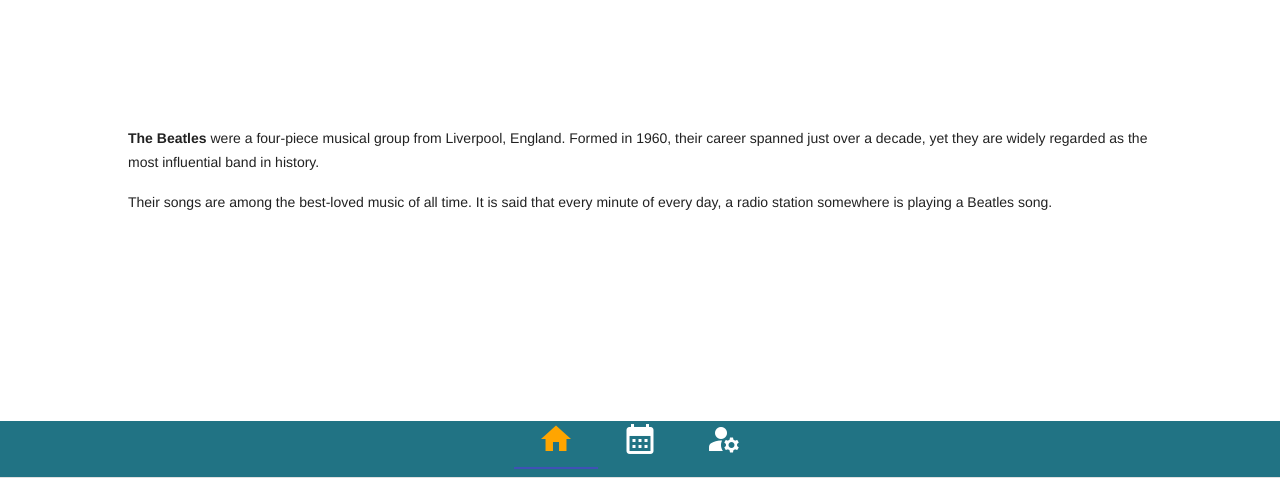
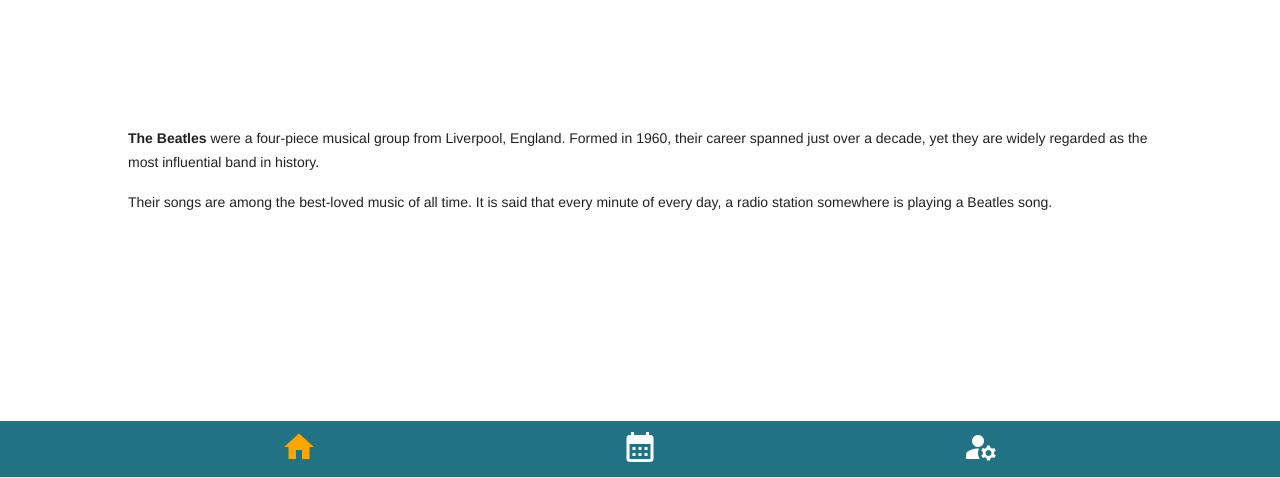
Before and after one commit to suentze2020/mdl_pwa, a plain HTML site: page index.html in a window 1280 px wide. Shown: the part 322-800 px from the top of the page. Drawn offline with nearby package versions, Linux system fonts and the light colour scheme.

Commit message:
mdl pwa v2
mdl pwa v2

```diff
--- a/css/lesson01.css
+++ b/css/lesson01.css
@@ -123,6 +123,14 @@ footer {
   padding-right: 10px;
   background-color: silver;
 } */
+.mdl-tabs__tab-bar {
+  justify-content: space-evenly;
+  align-items: flex-end;
+}
+
+.mdl-tabs.is-upgraded .mdl-tabs__tab.is-active:after {
+  background: #217384;
+}
 
 @media only screen and (max-width: 600px) {
   main {
```
